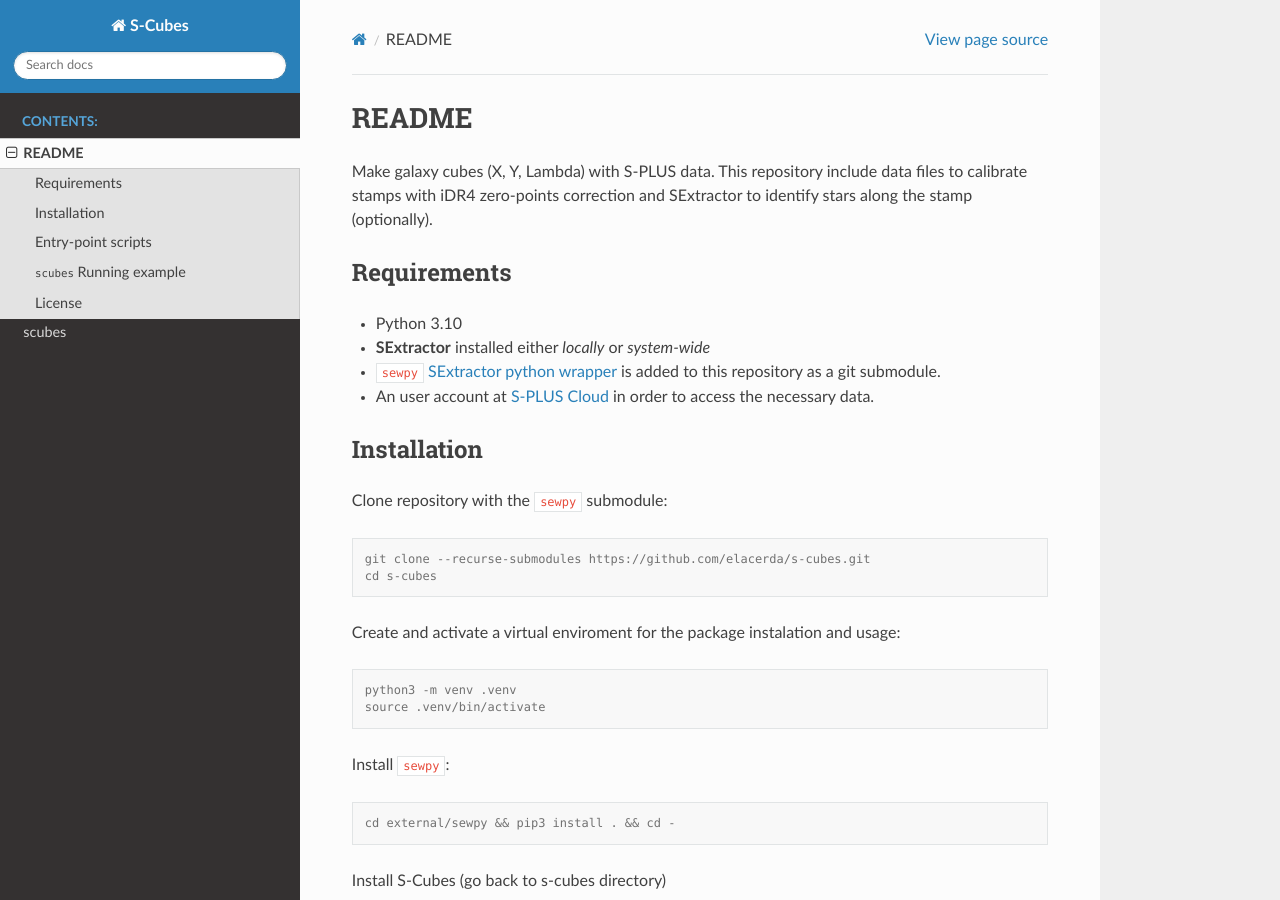
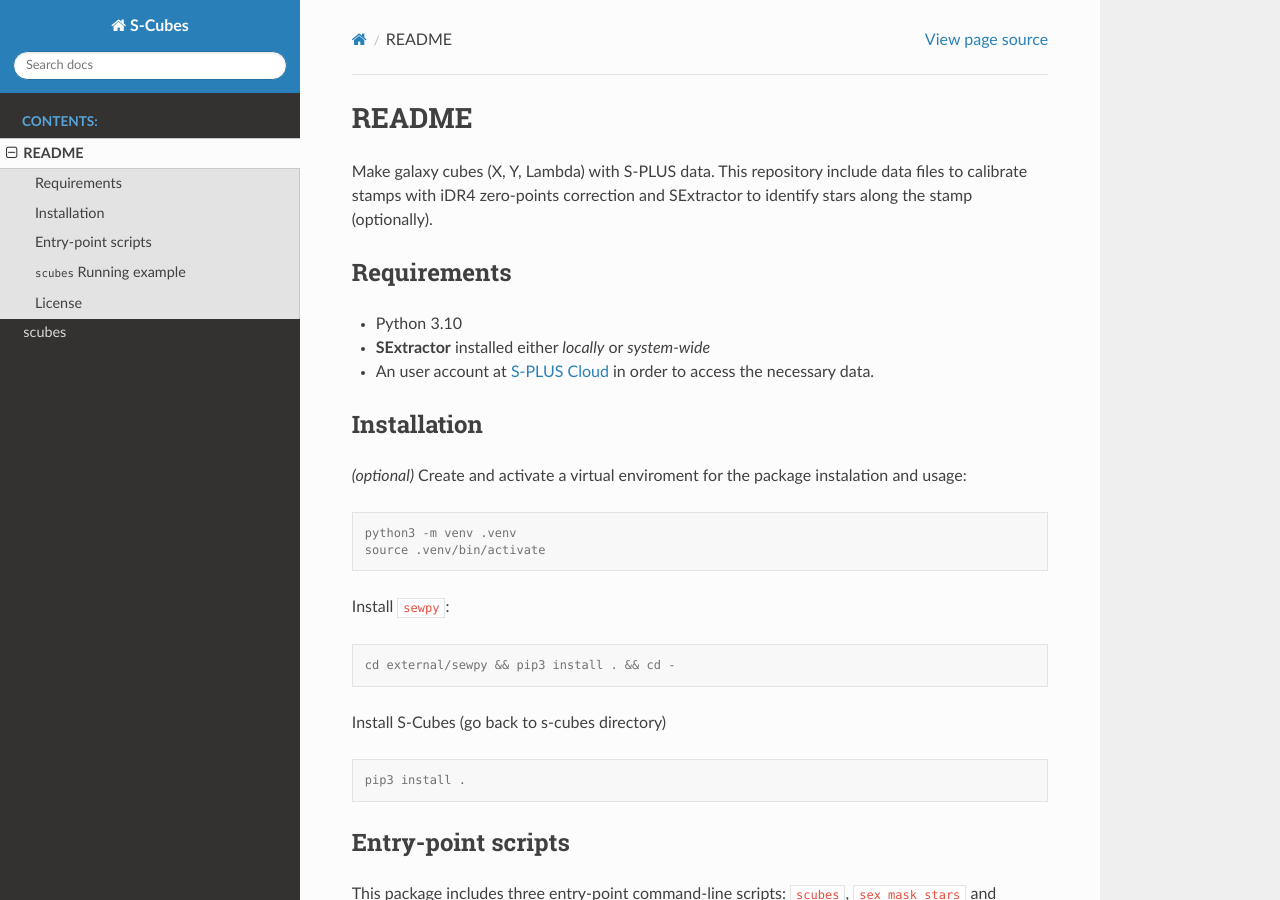
Before and after one commit to elacerda/s-cubes, a Sphinx documentation site: the page built from docs/README.rst, in a window 1280 px wide and 900 px high. Built offline with Sphinx 7.4.7 and the Read the Docs theme 2.0.0, drawn with Linux system fonts in a browser that asks for light colours.

Commit message:
remove submodule sewpy

```diff
--- a/docs/README.rst
+++ b/docs/README.rst
@@ -10,23 +10,13 @@
 
 -  Python 3.10
 -  **SExtractor** installed either *locally* or *system-wide*
--  ``sewpy`` `SExtractor python
-   wrapper <https://github.com/megalut/sewpy>`__ is added to this
-   repository as a git submodule.
 -  An user account at `S-PLUS Cloud <https://splus.cloud/>`__ in order
    to access the necessary data.
 
 Installation
 ------------
 
-Clone repository with the ``sewpy`` submodule:
-
-.. code:: console
-
-   git clone --recurse-submodules https://github.com/elacerda/s-cubes.git
-   cd s-cubes
-
-Create and activate a virtual enviroment for the package instalation and
+*(optional)* Create and activate a virtual enviroment for the package instalation and
 usage:
 
 .. code:: console
--- a/pyproject.toml
+++ b/pyproject.toml
@@ -27,6 +27,7 @@
     "tqdm",
     "photutils",
     "splusdata",
+    "sewpy @ git+https://github.com/megalut/sewpy.git@master"
 ]
 dynamic = ["version", "readme"]
 
```
Also changed, not shown: README.md (+1 -15 lines), .gitmodules (deleted).
